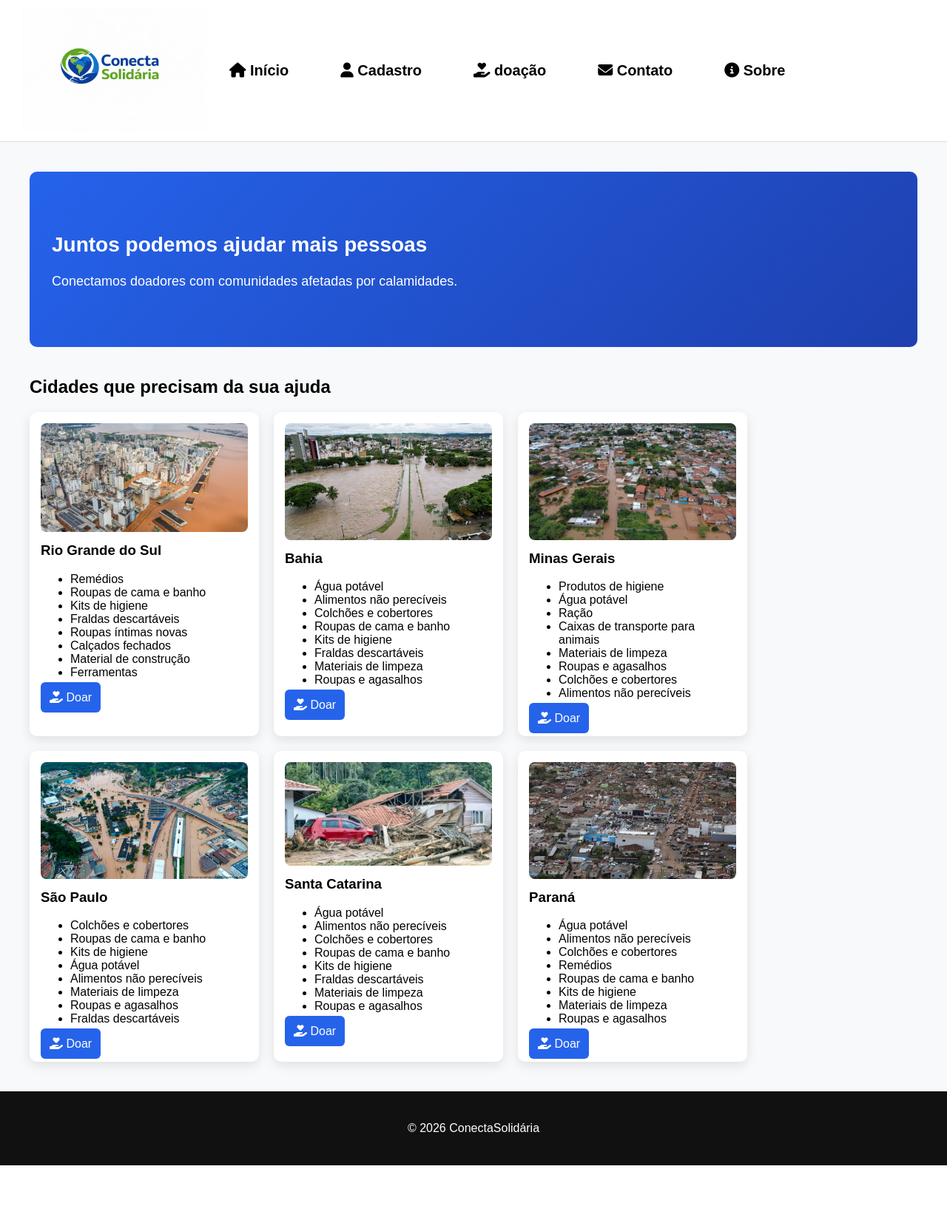
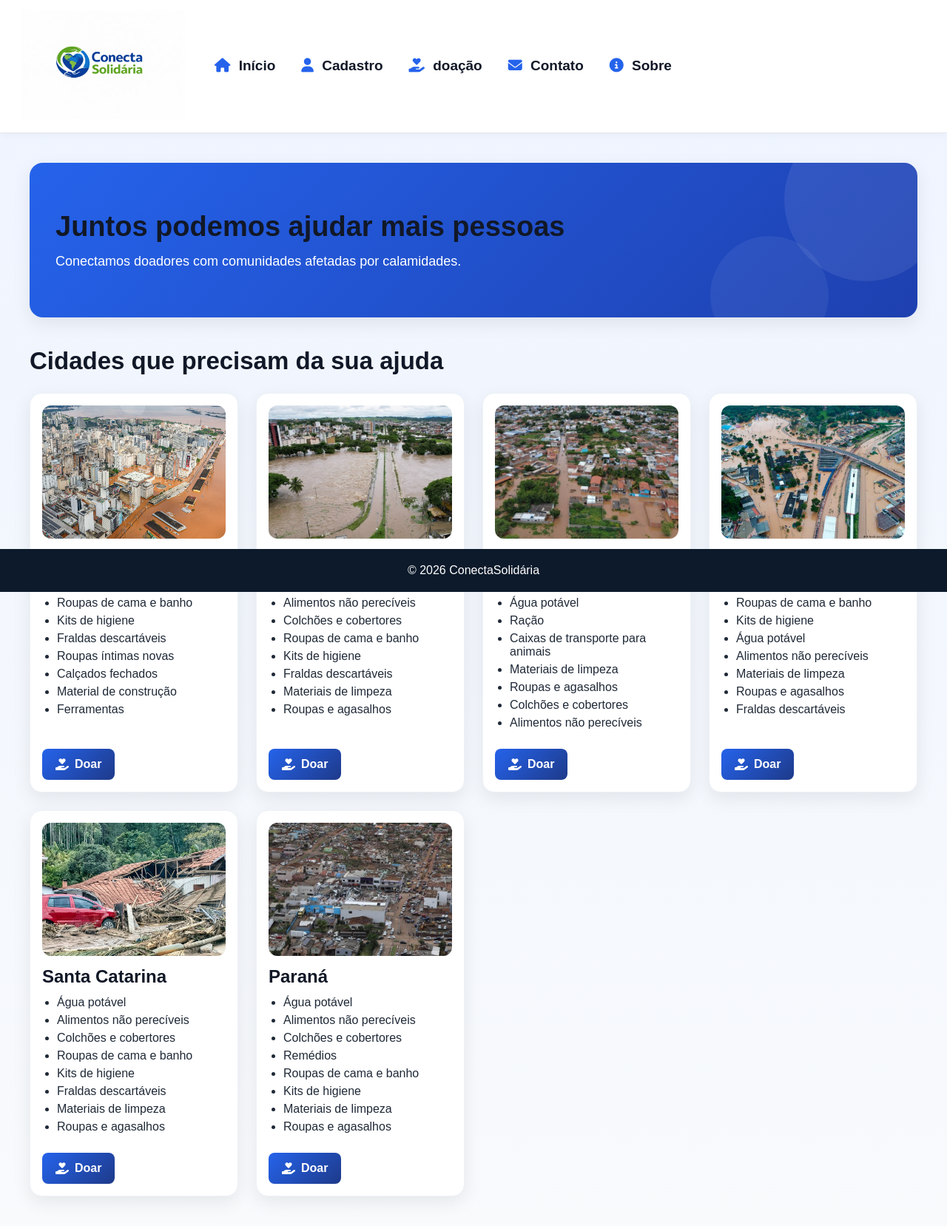
Before and after one commit to felipe-rodrigues-mendes/Sitema-de-Calamidades-Publicas-ConectaSolid-ria-, a PHP site: page / in a window 1280 px wide. Shown: the whole page at 74% size. Before the commit the page ends 1575 px from the top, so only its background shows below. Run offline with PHP 8.4, Linux system fonts and the light colour scheme.

Commit message:
Refactor CSS with new styles and variables

```diff
--- a/CSS/style.css
+++ b/CSS/style.css
@@ -1,68 +1,108 @@
+*{
+    margin: 0;
+    padding: 0;
+    box-sizing: border-box;
+}
+
+:root{
+    --azul-principal: #2563eb;
+    --azul-escuro: #1e3a8a;
+    --azul-claro: #eff6ff;
+    --branco: #ffffff;
+    --cinza-claro: #f8fafc;
+    --cinza-borda: #e5e7eb;
+    --texto: #1f2937;
+    --texto-suave: #6b7280;
+    --preto: #111827;
+    --sombra: 0 8px 25px rgba(0,0,0,0.08);
+    --sombra-hover: 0 12px 30px rgba(37, 99, 235, 0.15);
+    --radius: 16px;
+}
+
 body{
     font-family: Arial, Helvetica, sans-serif;
-    margin: 0;
-    background-color: #dbeafe;
-}
-/* CONTEÚDO */
-main{
-    padding: 40px;
-    background-color: #f8f9fa;
+    background: linear-gradient(to bottom, #eef4ff, #f8fafc);
+    color: var(--texto);
 }
 
 /* CABEÇALHO */
 header{
-    background-color: white;
-    color: black;
-    padding: 10px 30px; /* 🔥 mais fino */
+    background-color: rgba(255,255,255,0.95);
+    padding: 14px 30px;
     display: flex;
-    justify-content: flex-start; /* 🔥 tudo pra esquerda */
+    justify-content: flex-start;
     align-items: center;
-    gap: 30px; /* espaço entre logo e menu */
-
+    gap: 40px;
     position: sticky;
     top: 0;
     z-index: 500;
-
-    border-bottom: 1px solid #ddd; /* 🔥 linha elegante */
+    border-bottom: 1px solid var(--cinza-borda);
+    backdrop-filter: blur(10px);
+    box-shadow: 0 2px 10px rgba(0,0,0,0.04);
 }
 
-/* LOGO */
-.logo {
-    width: 250px; /* 🔥 menor */
+.logo-container{
+    display: flex;
+    align-items: center;
+}
+
+.logo{
+    width: 220px;
     height: auto;
-    transition: 0.3s;
+    transition: transform 0.3s ease;
 }
 
 .logo:hover{
     transform: scale(1.05);
 }
 
-.logo-container {
-    display: flex;
-    align-items: center;
-    gap: 30px;
-}
-
 /* MENU */
 nav{
     display: flex;
-    gap: 70px;
+    align-items: center;
+    gap: 35px;
+    flex-wrap: wrap;
 }
 
 nav a{
-    color: black;
+    color: var(--preto);
     text-decoration: none;
     font-weight: bold;
-    font-size: 20px;
+    font-size: 19px;
+    transition: 0.3s ease;
+    position: relative;
+}
+
+nav a i{
+    color: var(--azul-principal);
+    margin-right: 6px;
 }
 
 nav a:hover{
-    color: #2563eb;
+    color: var(--azul-principal);
 }
 
-/* LINK ATIVO */
-.active {
-    text-decoration: underline;
+nav a::after{
+    content: "";
+    position: absolute;
+    left: 0;
+    bottom: -6px;
+    width: 0;
+    height: 3px;
+    background-color: var(--azul-principal);
+    border-radius: 20px;
+    transition: width 0.3s ease;
+}
+
+nav a:hover::after{
+    width: 100%;
+}
+
+/* CONTEÚDO */
+main{
+    padding: 40px;
+    max-width: 1400px;
+    margin: 0 auto;
 }
 
 /* SEÇÕES */
@@ -72,123 +112,212 @@ section{
 
 /* BANNER */
 .banner{
-    background: linear-gradient(135deg,#2563eb,#1e40af);
+    background: linear-gradient(135deg, #2563eb, #1e40af);
     color: white;
-    padding: 60px 30px;
-    border-radius: 10px;
+    padding: 65px 35px;
+    border-radius: 18px;
     margin-bottom: 40px;
+    box-shadow: var(--sombra);
+    position: relative;
+    overflow: hidden;
+}
+
+.banner::before{
+    content: "";
+    position: absolute;
+    width: 220px;
+    height: 220px;
+    border-radius: 50%;
+    background: rgba(255,255,255,0.08);
+    top: -60px;
+    right: -40px;
+}
+
+.banner::after{
+    content: "";
+    position: absolute;
+    width: 160px;
+    height: 160px;
+    border-radius: 50%;
+    background: rgba(255,255,255,0.06);
+    bottom: -50px;
+    right: 120px;
 }
 
 .banner h2{
-    font-size: 28px;
+    font-size: 38px;
+    margin-bottom: 15px;
+    position: relative;
+    z-index: 1;
 }
 
 .banner p{
     font-size: 18px;
+    max-width: 700px;
+    position: relative;
+    z-index: 1;
+}
+
+main h2{
+    font-size: 33px;
+    margin-bottom: 24px;
+    color: var(--preto);
 }
 
 /* CARDS */
 .card-container{
-    display: flex;
-    flex-wrap: wrap;
-    gap: 20px;
+    display: grid;
+    grid-template-columns: repeat(auto-fit, minmax(280px, 1fr));
+    gap: 24px;
 }
 
 .card{
-    background-color: white;
-    padding: 15px;
-    border-radius: 10px;
-    width: 280px;
-    box-shadow: 0px 5px 15px rgba(0,0,0,0.1);
-    transition: transform 0.3s;
+    background-color: var(--branco);
+    padding: 16px;
+    border-radius: var(--radius);
+    box-shadow: var(--sombra);
+    transition: 0.3s ease;
+    border: 1px solid #edf2f7;
+    display: flex;
+    flex-direction: column;
+    height: 100%;
 }
 
 .card:hover{
     transform: translateY(-8px);
+    box-shadow: var(--sombra-hover);
 }
 
 .card img{
     width: 100%;
-    border-radius: 8px;
-    margin-bottom: 10px;
+    height: 180px;
+    object-fit: cover;
+    border-radius: 12px;
+    margin-bottom: 14px;
 }
 
 .card h3{
-    margin-top: 0;
+    margin-bottom: 12px;
+    font-size: 24px;
+    color: var(--preto);
+}
+
+.card ul{
+    padding-left: 20px;
+    margin-bottom: 20px;
+    flex-grow: 1;
+}
+
+.card li{
+    margin-bottom: 6px;
+    font-size: 16px;
+}
+
+.btn-primary{
+    background: linear-gradient(135deg, var(--azul-principal), var(--azul-escuro));
+    color: white;
+    border: none;
+    padding: 12px 18px;
+    border-radius: 8px;
+    cursor: pointer;
+    text-decoration: none !important;
+    display: inline-flex;
+    align-items: center;
+    gap: 8px;
+    font-weight: bold;
+    transition: 0.3s ease;
+    width: fit-content;
+}
+
+.btn-primary:hover{
+    transform: scale(1.05);
+    filter: brightness(1.05);
+    color: white;
+}
+
+/* FORMULÁRIO */
+form{
+    max-width: 600px;
+    background: white;
+    padding: 25px;
+    border-radius: 14px;
+    box-shadow: var(--sombra);
+}
+
+input, select, textarea{
+    width: 100%;
+    padding: 12px 14px;
+    border-radius: 8px;
+    border: 1px solid #cbd5e1;
+    margin-bottom: 14px;
+    font-size: 15px;
+    outline: none;
+    transition: 0.3s ease;
+}
+
+input:focus, select:focus, textarea:focus{
+    border-color: var(--azul-principal);
+    box-shadow: 0 0 0 4px rgba(37, 99, 235, 0.12);
+}
+
+form button{
+    background: linear-gradient(135deg, var(--azul-principal), var(--azul-escuro));
+    color: white;
+    border: none;
+    padding: 13px 20px;
+    border-radius: 8px;
+    cursor: pointer;
+    font-weight: bold;
+    transition: 0.3s ease;
+}
+
+form button:hover{
+    transform: scale(1.03);
 }
 
 /* RODAPÉ */
 footer{
-    background-color: #111;
+    background-color: #0c1a2b;
     color: white;
     text-align: center;
-    padding: 25px;
-}
-
-/* FORMULÁRIO */
-form{
-    max-width: 500px;
-}
-
-input, select, textarea{
+    padding: 20px 0;
     width: 100%;
-    padding: 10px;
-    border-radius: 6px;
-    border: 1px solid #ccc;
-    margin-bottom: 10px;
-}
-
-form button{
-    background-color: #2563eb;
-    color: white;
-    border: none;
-    padding: 12px;
-    border-radius: 6px;
-    cursor: pointer;
-}
-
-form button:hover{
-    background-color: #1e40af;
-}
-
-/* BOTÃO DOAR */
-.btn-primary{
-    background-color: #2563eb;
-    color: white;
-    border: none;
-    padding: 12px;
-    border-radius: 6px;
-    cursor: pointer;
-    text-decoration: none; /* 🔥 AQUI resolve o sublinhado */
-}
-
-.btn-primary:hover{
-    background-color: #1e40af;
-    transform: scale(1.05);
-    text-decoration: none; /* 🔥 garante no hover também */
+    position: fixed;
+    bottom: 0;
+    left: 0;
 }
 
 /* RESPONSIVO */
 @media (max-width: 768px){
-
     header{
         flex-direction: column;
         align-items: flex-start;
+        gap: 20px;
+    }
+
+    nav{
+        flex-direction: column;
+        align-items: flex-start;
+        gap: 16px;
     }
 
     .logo{
-        width: 150px;
-    }
-
-    .card-container{
-        flex-direction: column;
-        align-items: center;
+        width: 170px;
     }
 
     main{
         padding: 20px;
     }
+
+    .banner{
+        padding: 40px 25px;
+    }
+
+    .banner h2{
+        font-size: 28px;
+    }
+
+    .banner p{
+        font-size: 16px;
+    }
 }
-a.btn-primary {
-    text-decoration: none !important;
-}
```
